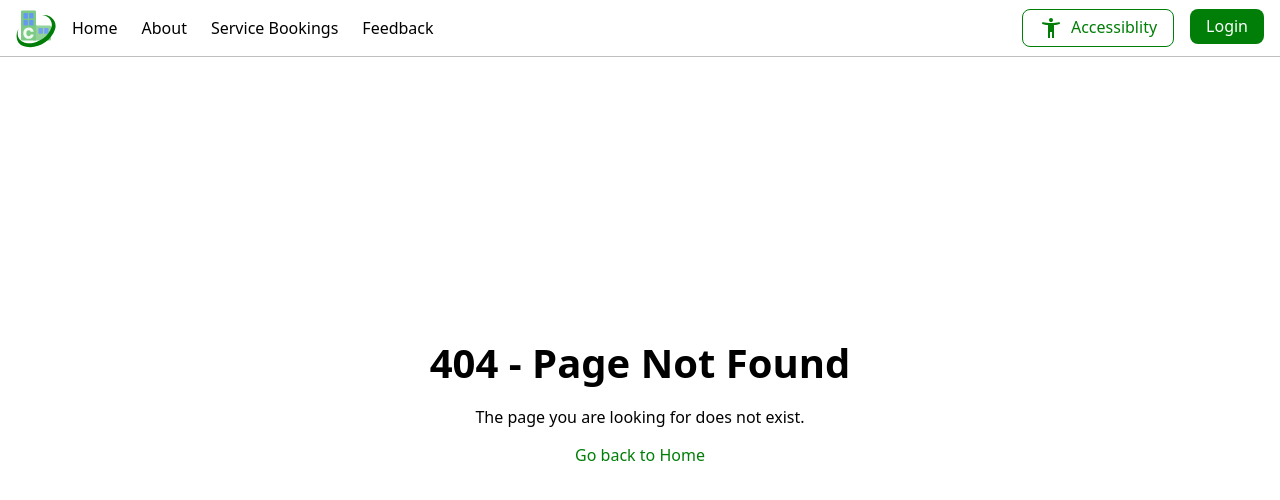
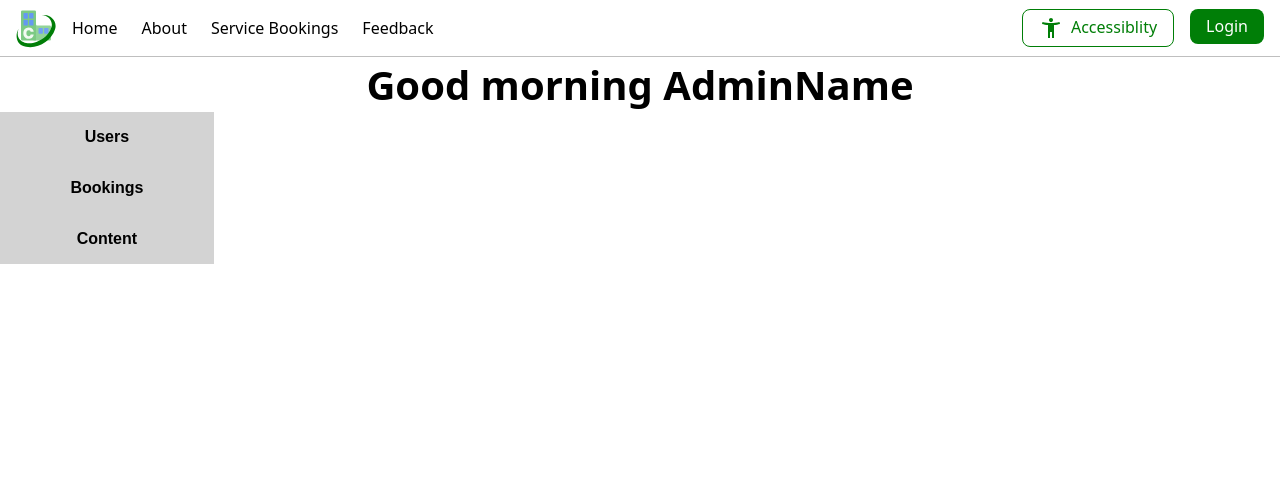
Before and after one commit to JamesRampling/CityLinkConnect, a Vue app: page /admin/1 in a window 1280 px wide. Before the commit this address had no page. Shown: the top 500 px of the page. Built offline with nearby package versions, Linux system fonts and the light colour scheme.

Commit message:
Admin page sidebar update

```diff
--- /dev/null
+++ b/src/routes/AdminPage.vue
@@ -0,0 +1,58 @@
+<script setup lang="ts">
+import { ref } from 'vue';
+import { number } from 'zod';
+
+const props = defineProps({
+  id: { type: number, required: false, default: 1345423331 },
+  name: { type: String, required: false, default: 'AdminName' },
+});
+
+const page = ref(1);
+</script>
+
+<template>
+  <h1>Good morning {{ name }}</h1>
+  <div class="flex-container">
+    <div id="SideBar">
+      <button class="squareButton" @click="page = 1">Users</button>
+      <button class="squareButton" @click="page = 2">Bookings</button>
+      <button class="squareButton" @click="page = 3">Content</button>
+    </div>
+    <div id="MainContent">
+      <div></div>
+    </div>
+  </div>
+</template>
+
+<style lang="css" scoped>
+.squareButton {
+  width: 100%;
+  height: auto;
+  padding-top: 10%;
+  padding-bottom: 10%;
+  text-align: center;
+  font-size: medium;
+  font-family: Arial, Helvetica, sans-serif;
+  background-color: lightgray;
+  line-height: 50%;
+  border: 1px;
+  transition: 1.2s;
+  height: auto;
+  font-weight: bold;
+}
+.squarebutton:hover {
+  background-color: black;
+  color: white;
+}
+
+.flex-container {
+  flex: auto;
+  flex-wrap: wrap;
+  flex-direction: row;
+  display: flex;
+}
+#sidebar {
+  flex-direction: column;
+  display: flex;
+}
+</style>
--- a/src/routes/index.ts
+++ b/src/routes/index.ts
@@ -1,6 +1,7 @@
 import { createRouter, createWebHistory } from 'vue-router';
 
 import AboutView from '@/routes/AboutView.vue';
+import AdminPage from '@/routes/AdminPage.vue';
 import AnnouncementView from '@/routes/AnnouncementView.vue';
 import BookingFormView from '@/routes/BookingFormView.vue';
 import FeedbackFormView from '@/routes/FeedbackFormView.vue';
@@ -22,6 +23,7 @@ const router = createRouter({
     { path: '/login', component: LoginView },
     { path: '/feedback', component: FeedbackFormView },
     { path: '/:catchAll(.*)*', component: NotFoundView },
+    { path: '/admin/:id', component: AdminPage },
   ],
 });
 
```
